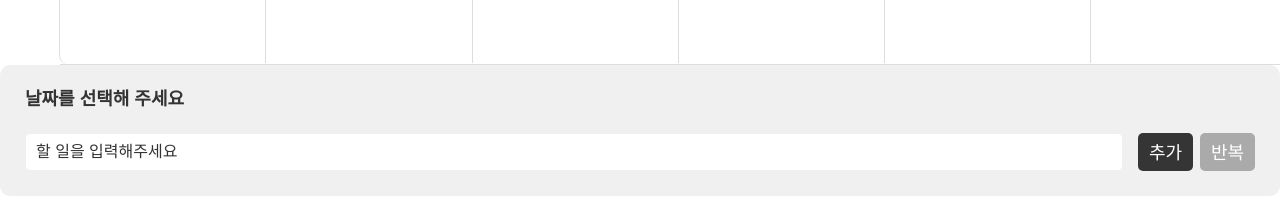
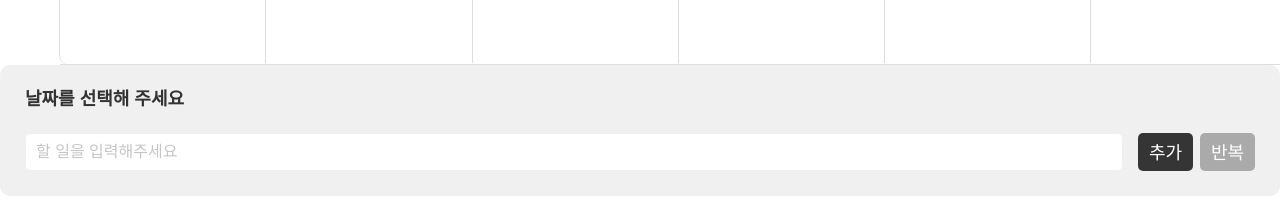
Before and after one commit to todoCalendar/todoCalendar, a React (Vite) app: page / in a window 1280 px wide. Shown: the part 780-994 px from the top of the page. Built offline with nearby package versions, Linux system fonts and the light colour scheme; a web font is replaced by a local one.

Commit message:
root color 오타 수정

```diff
--- a/src/assets/css/common.css
+++ b/src/assets/css/common.css
@@ -4,7 +4,7 @@
     --sub2-color: #ffe49f;
     --mainText-color: #333;
     --subText-color: #9c7000;
-    --line-olor: #c5c5c5;
+    --line-color: #c5c5c5;
     --btn-color: #aaa;
     --bg-color: #f0f0f0;
 }
```
